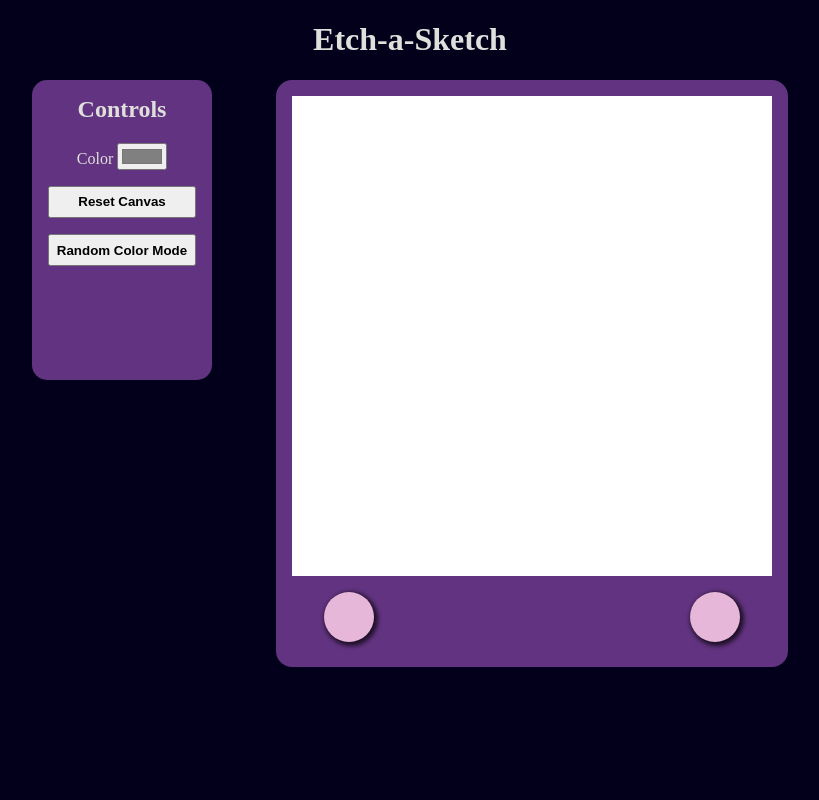
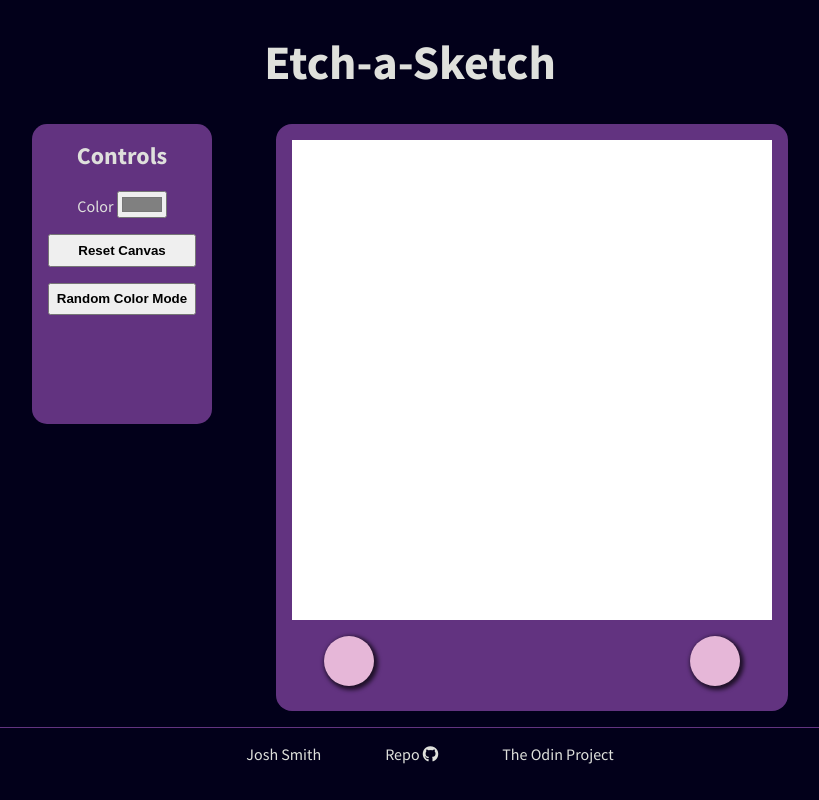
Before and after one commit to JoshDevHub/Etch-a-Sketch, a website: page index.html in a window 1280 px wide. Shown: the whole page, without its empty margins (230-1049 px from the left). Drawn offline with Linux system fonts and the light colour scheme.

Commit message:
Import font and icon in index.html. Style footer and fonts

```diff
--- a/index.html
+++ b/index.html
@@ -4,8 +4,12 @@
   <meta charset="UTF-8">
   <meta http-equiv="X-UA-Compatible" content="IE=edge">
   <meta name="viewport" content="width=device-width, initial-scale=1.0">
+  <link rel="preconnect" href="https://fonts.googleapis.com">
+  <link rel="preconnect" href="https://fonts.gstatic.com" crossorigin>
+  <link href="https://fonts.googleapis.com/css2?family=Source+Sans+Pro:wght@400;600;700;900&display=swap" rel="stylesheet">
   <link rel="stylesheet" href="style.css">
   <script src="index.js" defer></script>
+  <script src="https://kit.fontawesome.com/086bf03c73.js" crossorigin="anonymous"></script>
   <title>Etch-A-Sketch</title>
 </head>
 <body>
@@ -30,6 +34,12 @@
       </div>
     </div>
   </main>
-  <footer></footer>
+  <footer>
+    <ul class="footer-nav">
+      <li><a href="https://github.com/jmsmith1018">Josh Smith</a></li>
+      <li><a href="">Repo <span class="fab fa-github"></span></a></li>
+      <li><a href="https://www.theodinproject.com/">The Odin Project</a></li>
+    </ul>
+  </footer>
 </body>
 </html>
--- a/style.css
+++ b/style.css
@@ -17,12 +17,19 @@ html {
   background-color: var(--main-bg-color);
   color: var(--text-color);
   font-size: 16px;
+  font-family: 'Source Sans Pro', sans-serif;
 }
 
 .sketch-app {
   display: flex;
   justify-content: center;
   gap: 4rem;
+}
+
+/* Header */
+
+h1 {
+  font-size: 3rem;
 }
 
 /* Controls */
@@ -105,3 +112,28 @@ button {
 .knob:last-child {
   margin-right: 3rem;
 }
+
+/* Footer */
+
+footer {
+  margin-top: 1rem;
+  border-top: 1px solid var(--secondary-bg-color);
+}
+
+.footer-nav {
+  display: flex;
+  list-style-type: none;
+  justify-content: center;
+  gap: 3rem;
+}
+
+.footer-nav a {
+  text-decoration: none;
+  color: var(--text-color);
+  padding: 0.5em;
+  border-radius: 10px;
+}
+
+.footer-nav a:hover {
+  background-color: var(--secondary-bg-color);
+}
```
